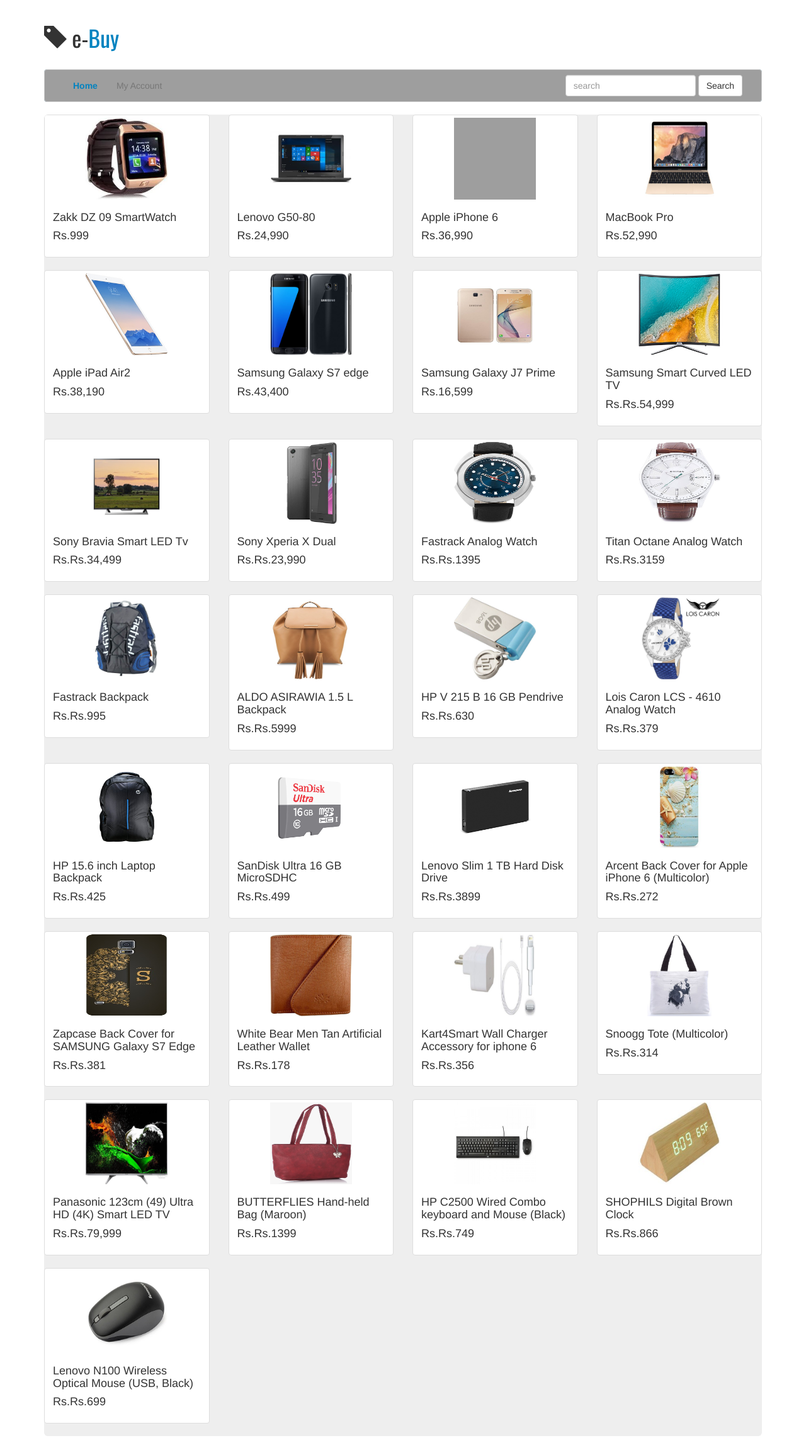
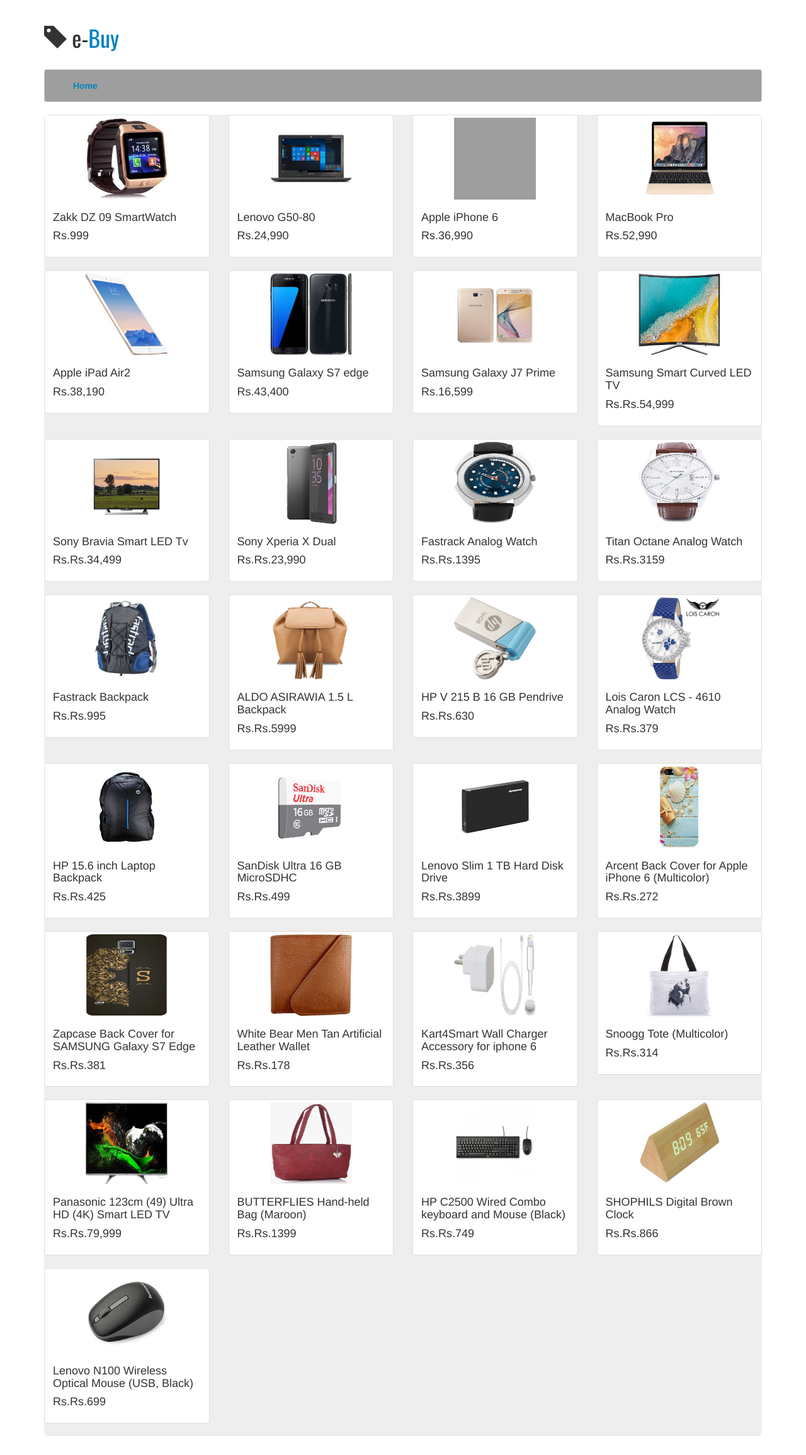
Before and after one commit to remyJNo10/Simple-e-commerce-with-ML, a Django app: page /homepage/ in a window 1280 px wide. Shown: the whole page at 63% size. Run offline with Django 3.2, Linux system fonts and the light colour scheme; a user stored in the database is signed in; data comes from the database, SQL or seed files in the repository; both versions use the stored data as it was after the commit; parts of the project's set-up code (start-up, migrations or seed data) failed here and were passed over; some libraries are stand-ins or nearby versions; grey boxes are pictures that could not be loaded.

Commit message:
final final

```diff
--- a/homepage/templates/homepage/index.html
+++ b/homepage/templates/homepage/index.html
@@ -66,16 +66,16 @@
             <ul class="nav navbar-nav">
               <li class="active"><a href="/homepage">Home</a></li>
               <!-- <li><a href="#">Specials</a></li> -->
- 			  <li><a href="#">My Account</a></li>
+ 			 <!--  <li><a href="#">My Account</a></li> -->
 
             </ul>
             <ul class="nav navbar-nav navbar-right">
-  <form class="navbar-form">
+  <!-- <form class="navbar-form">
     <div class="form-group">
       <input type="text" class="form-control" placeholder="search">
     </div>
     <button type="submit" class="btn btn-default"> Search</button>
-              </form>
+              </form> -->
             </ul>
           </div><!--/.nav-collapse -->
         </div><!--/.container-fluid -->
--- a/homepage/templates/homepage/product.html
+++ b/homepage/templates/homepage/product.html
@@ -90,7 +90,7 @@
           </div>
           <div class="details col-md-6">
             <h3 class="product-title">{{product.name}}</h3>
-            <div class="rating">
+            <!-- <div class="rating">
               <div class="stars">
                 <span class="fa fa-star checked"></span>
                 <span class="fa fa-star checked"></span>
@@ -98,10 +98,10 @@
                 <span class="fa fa-star"></span>
                 <span class="fa fa-star"></span>
               </div>
-             </div>
+             </div> -->
             <p class="product-description"> {{product.desc}}</p>
             <h4 class="price">Price: <span>Rs {{product.price}}</span></h4>
-            <p class="vote"><strong>91%</strong> of buyers enjoyed this product! <strong>(87 votes)</strong></p>
+           <!--  <p class="vote"><strong>91%</strong> of buyers enjoyed this product! <strong>(87 votes)</strong></p> -->
 
             <div class="action">
               <a href="{% url  'homepage:buy' product.name  %}">
```
Also changed, not shown: db.sqlite3.
